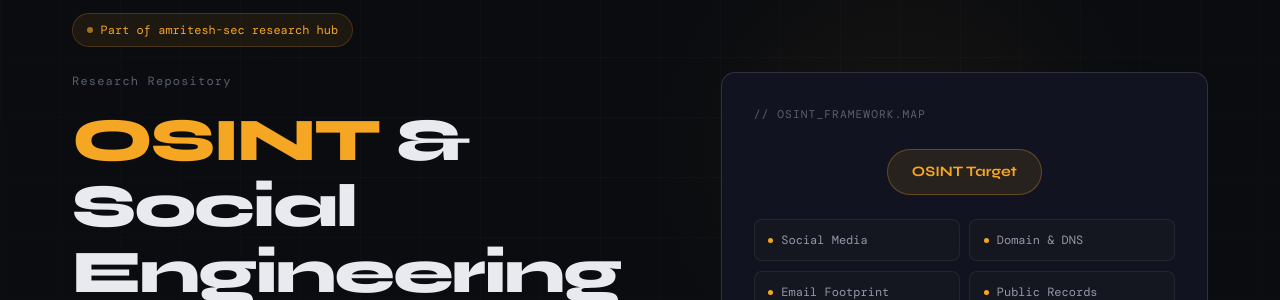
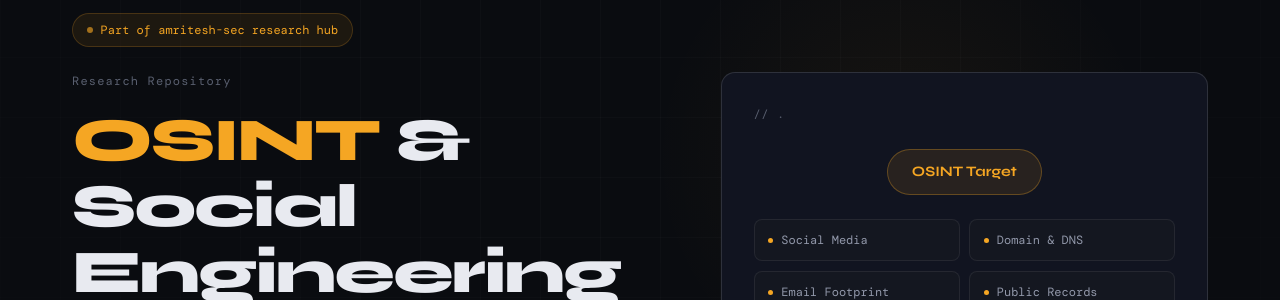
Before and after one commit to amritesh-sec/osint-social-eng, a Jekyll site: the page built from index.html, in a window 1280 px wide and 900 px high. Shown: the part 183-483 px from the top of the window. Built offline with Jekyll 4.4.1, drawn with Linux system fonts in a browser that asks for light colours; some web fonts are replaced.

Commit message:
Update index.html
Comment

```diff
--- a/index.html
+++ b/index.html
@@ -33,7 +33,7 @@ description: "In-depth research on open source intelligence techniques, social e
 
     <div class="hero-visual">
       <div class="osint-map">
-        <p class="map-title">// osint_framework.map</p>
+        <p class="map-title">// <!-- osint_framework.map -->. </p>
         <div class="map-center">
           <span class="map-core">OSINT Target</span>
         </div>
```
